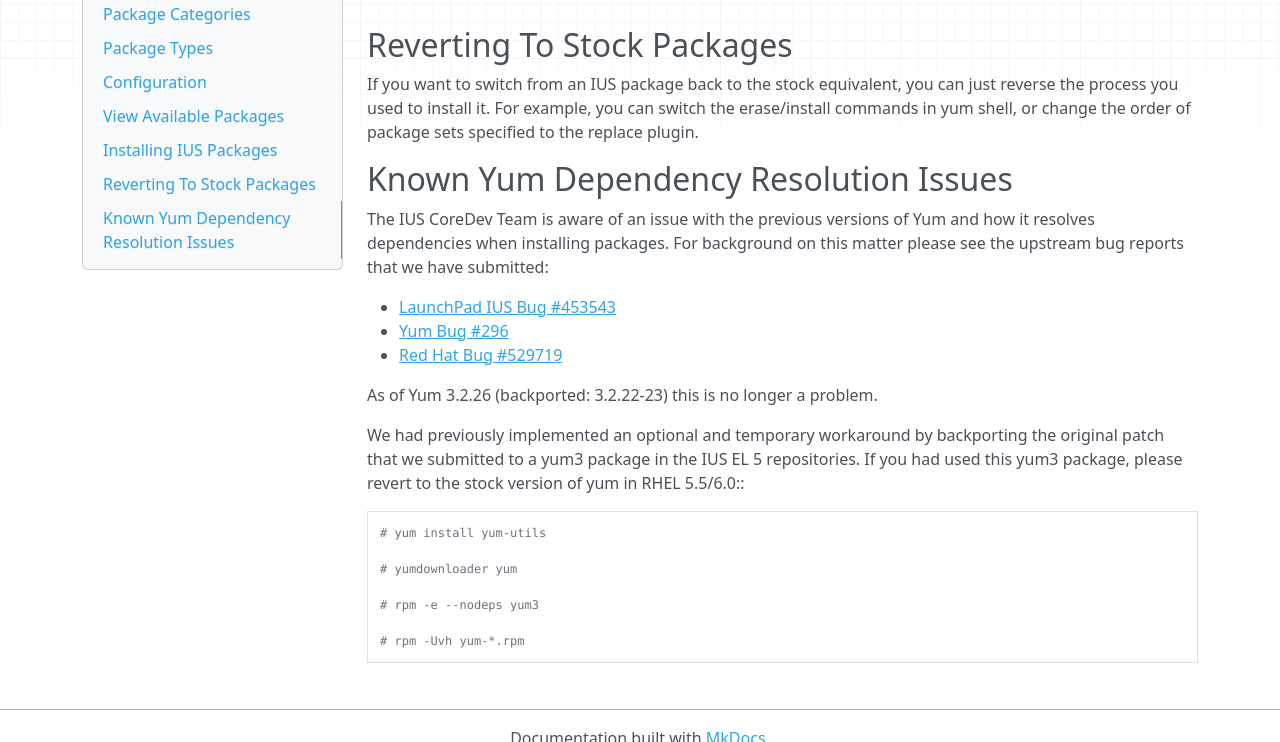
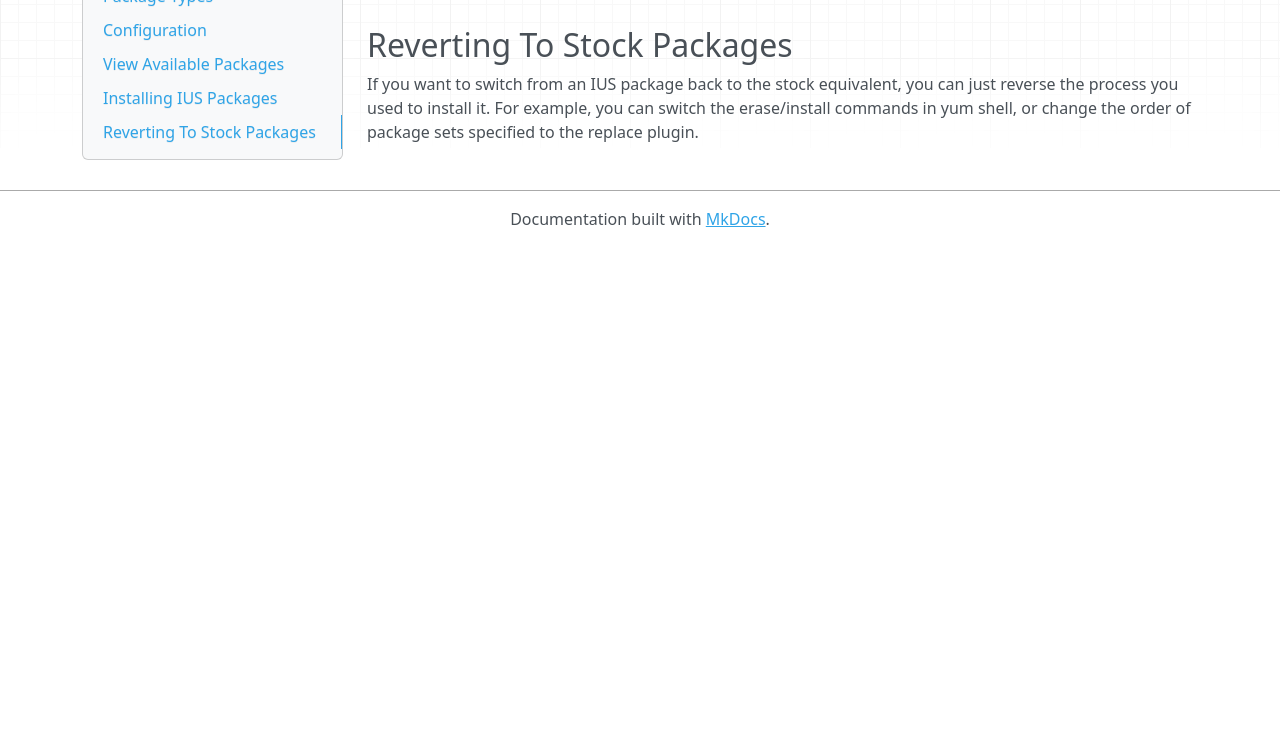
Before and after one commit to iusrepo/ius.io, an MkDocs documentation site: the page built from docs/UsageGuide.md, in a window 1280 px wide and 900 px high, scrolled down 2616 px, cut to the strip 158-900 px from the top of the window. Built offline with MkDocs 1.6.1, drawn with Linux system fonts in a browser that asks for light colours; nearby versions of some CDN libraries; old or Windows-style settings are respelled for this version of MkDocs; after the commit the page ends 3021 px from its top, so only the background shows below that.

```diff
--- a/docs/UsageGuide.md
+++ b/docs/UsageGuide.md
@@ -107,31 +107,6 @@ just reverse the process you used to install it.  For example, you can switch
 the erase/install commands in yum shell, or change the order of package sets
 specified to the replace plugin.
 
-## Known Yum Dependency Resolution Issues
-
-The IUS CoreDev Team is aware of an issue with the previous versions of Yum and
-how it resolves dependencies when installing packages. For background on this
-matter please see the upstream bug reports that we have submitted:
-
-* [LaunchPad IUS Bug #453543][6]
-* [Yum Bug #296][7]
-* [Red Hat Bug #529719][8]
-
-As of Yum 3.2.26 (backported: 3.2.22-23) this is no longer a problem.
-
-We had previously implemented an optional and temporary workaround by
-backporting the original patch that we submitted to a yum3 package in the IUS
-EL 5 repositories. If you had used this yum3 package, please revert to the
-stock version of yum in RHEL 5.5/6.0::
-
-    # yum install yum-utils
-
-    # yumdownloader yum
-
-    # rpm -e --nodeps yum3
-
-    # rpm -Uvh yum-*.rpm
-
 [0]: FAQs.md
 [1]: https://dl.iuscommunity.org/pub/ius/IUS-COMMUNITY-EUA
 [2]: SafeRepo.md#safe-replacement-package
```
Also changed, not shown: other parts of docs/UsageGuide.md (+0 -3 lines), docs/History.md (+11 -0 lines).
